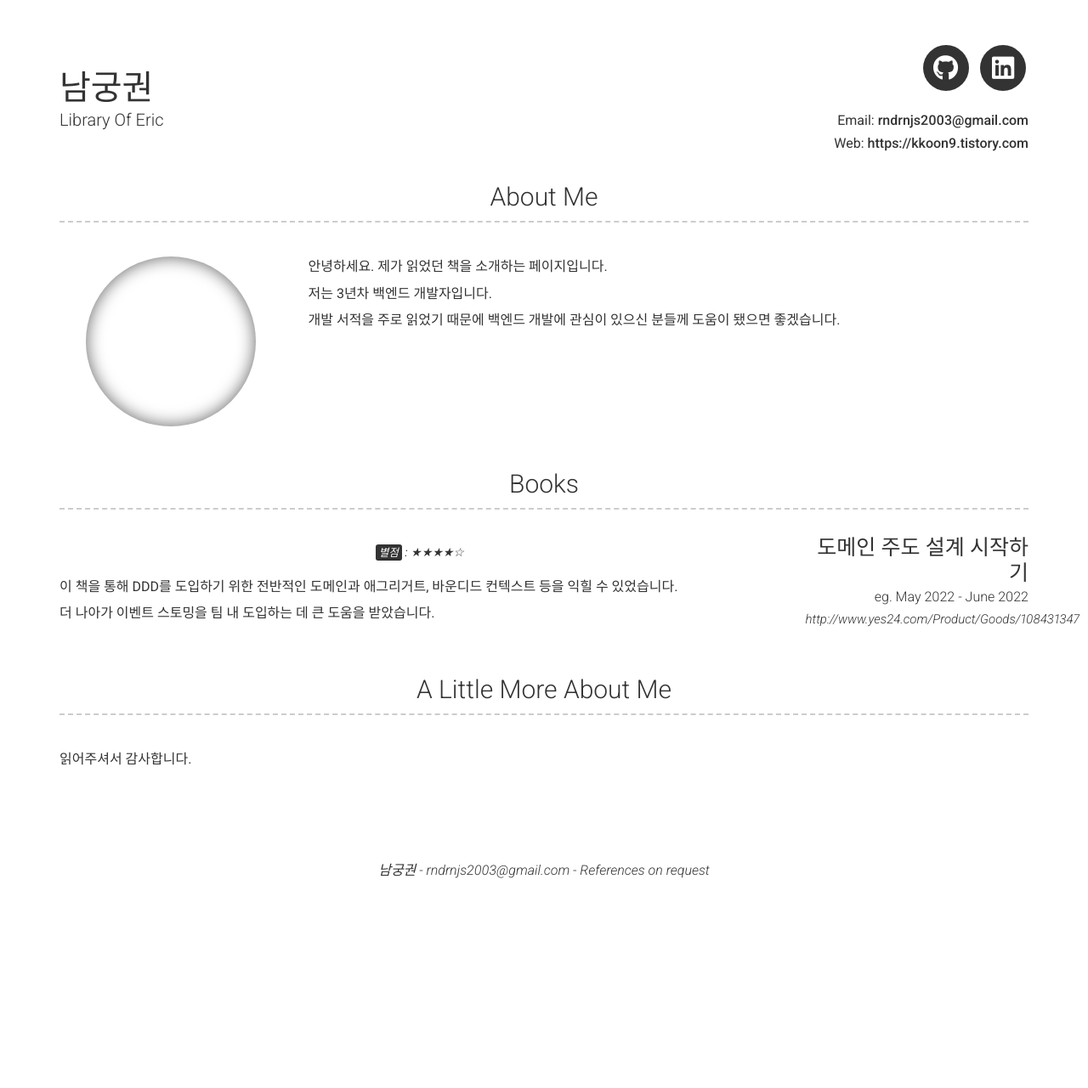
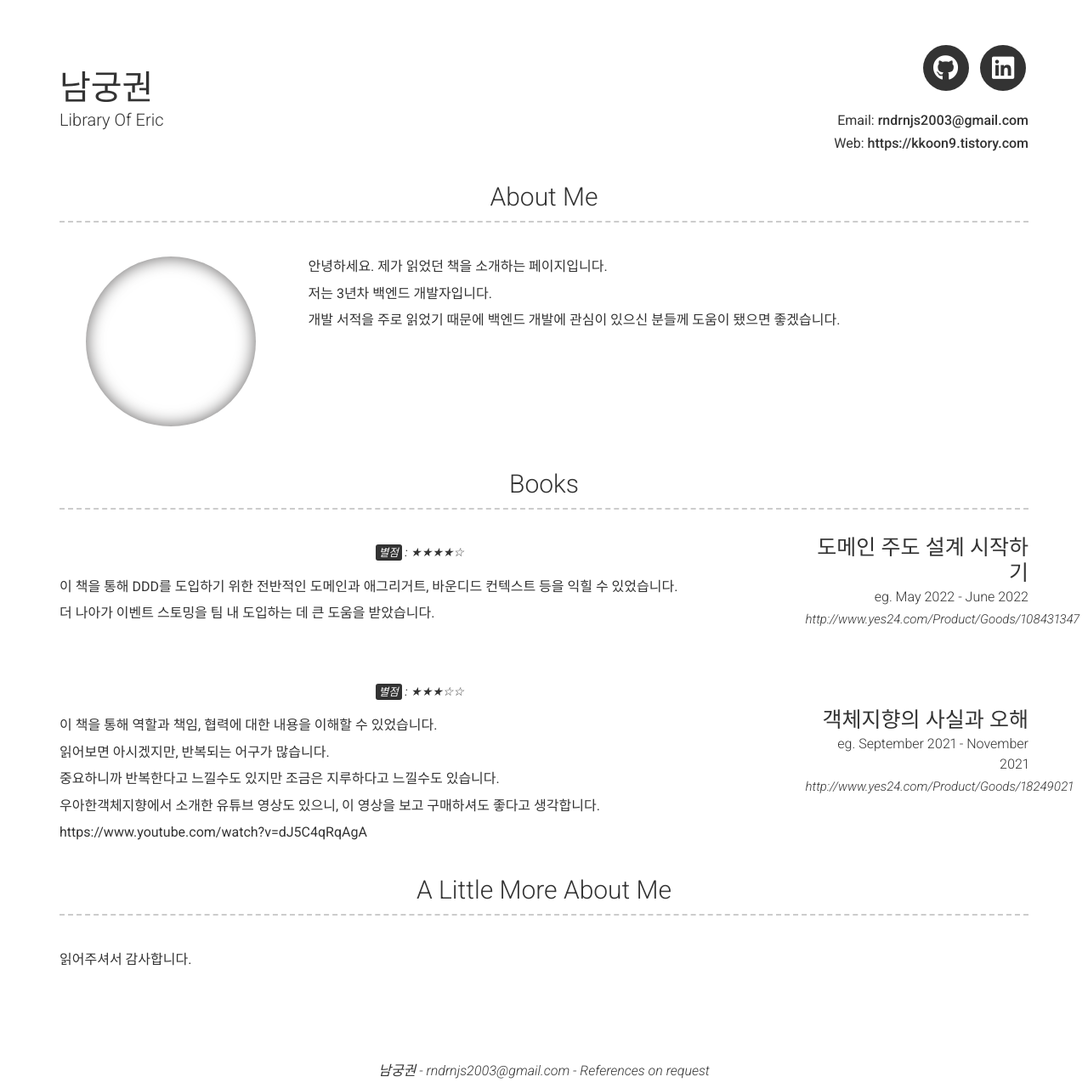
Before and after one commit to kkoon9/kkoon9.github.io, a Jekyll site: the page built from index.md, in a window 1280 px wide. Shown: the whole page at 85% size. Built offline with Jekyll 4.4.1, drawn with Linux system fonts in a browser that asks for light colours; nearby versions of some CDN libraries; before the commit the page ends 1045 px from its top, so only the background shows below that.

Commit message:
feat: 객체지향의 사실과 오해 추가
Signed-off-by: kkoon9 <rndrnjs2003@gmail.com>

```diff
--- a/_config.yml
+++ b/_config.yml
@@ -54,6 +54,22 @@ content:
           이 책을 통해 DDD를 도입하기 위한 전반적인 도메인과 애그리거트, 바운디드 컨텍스트 등을 익힐 수 있었습니다.
 
           더 나아가 이벤트 스토밍을 팀 내 도입하는 데 큰 도움을 받았습니다.
+      - layout: right
+        title: 객체지향의 사실과 오해
+        caption: eg. September 2021 - November 2021
+        link: http://www.yes24.com/Product/Goods/18249021
+        quote: >
+          <mark>별점</mark> : ★★★☆☆
+        description: | # this will include new lines to allow paragraphs
+          이 책을 통해 역할과 책임, 협력에 대한 내용을 이해할 수 있었습니다.
+
+          읽어보면 아시겠지만, 반복되는 어구가 많습니다.
+
+          중요하니까 반복한다고 느낄수도 있지만 조금은 지루하다고 느낄수도 있습니다.
+
+          우아한객체지향에서 소개한 유튜브 영상도 있으니, 이 영상을 보고 구매하셔도 좋다고 생각합니다.
+
+          https://www.youtube.com/watch?v=dJ5C4qRqAgA
   - title: A Little More About Me
     layout: text
     content: | # this will include new lines to allow paragraphs
```
